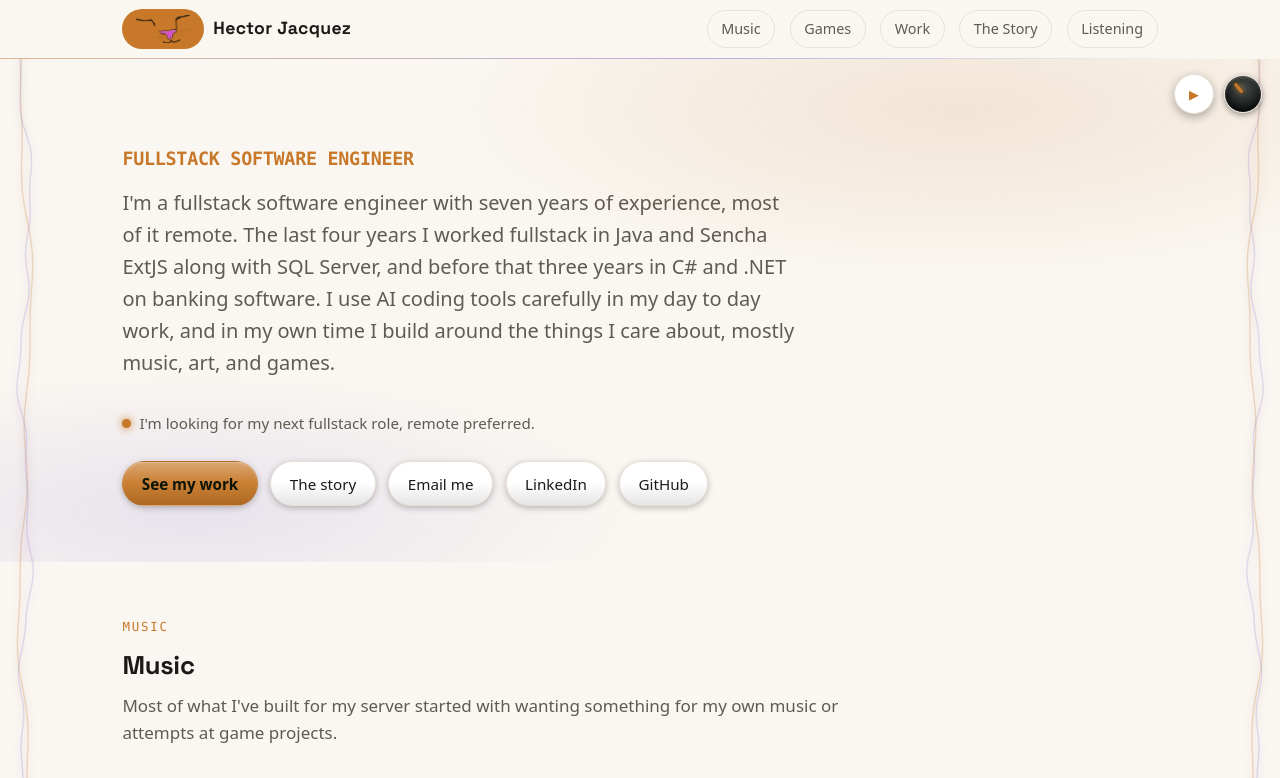
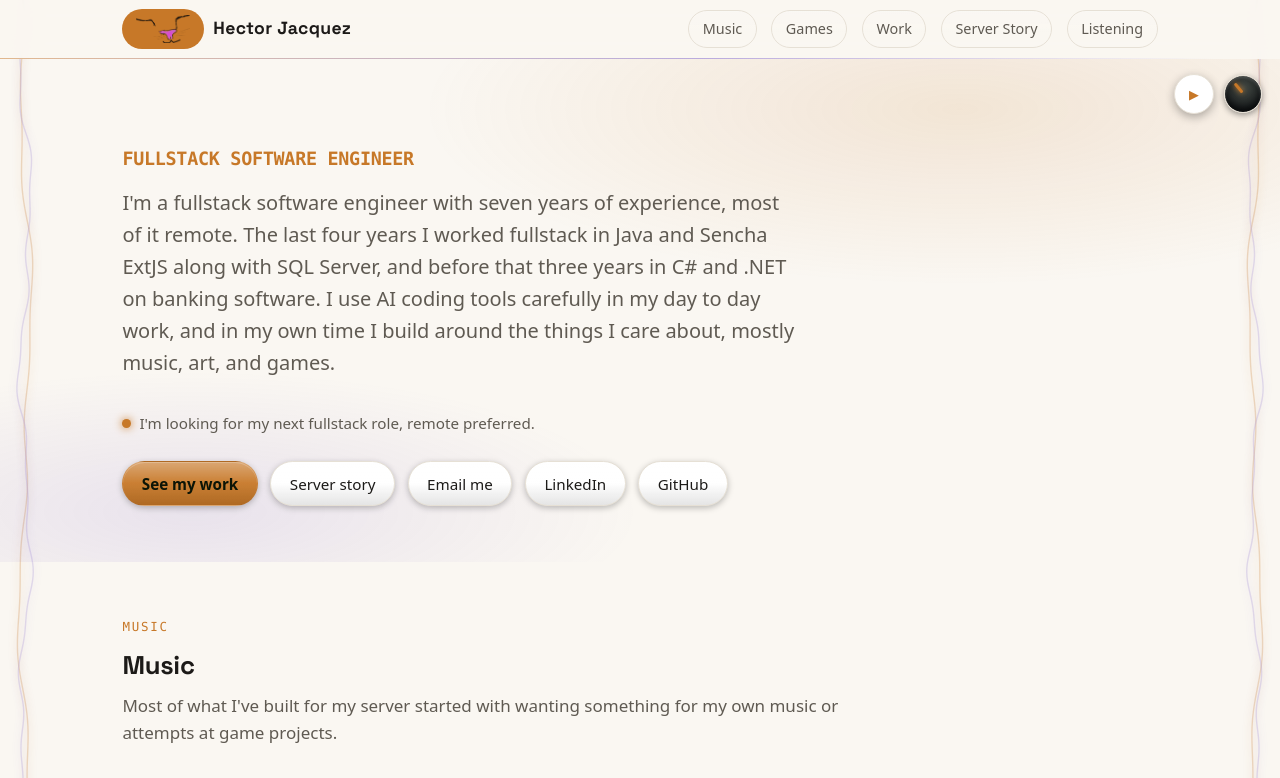
Before and after one commit to HectorJacquez/HectorJacquez.github.io, a React (Vite) app: page /#/ in a window 1280 px wide. Shown: the top 778 px of the page. Built offline with nearby package versions, Linux system fonts and the light colour scheme.

Commit message:
rename The Story to Server Story across nav, footer, and home page

```diff
--- a/src/App.tsx
+++ b/src/App.tsx
@@ -12,7 +12,7 @@ function Footer() {
       <div className="wrap">
         <span>© 2026 Hector Jacquez · <span style={{ fontFamily: 'var(--mono)', fontSize: '0.8em', color: 'var(--ink-faint)' }}>v.1</span></span>
         <a href="https://github.com/HectorJacquez">GitHub</a>
-        <Link to="/story">The Story</Link>
+        <Link to="/story">Server Story</Link>
         <Link to="/listening">Listening</Link>
       </div>
     </footer>
--- a/src/components/Nav.tsx
+++ b/src/components/Nav.tsx
@@ -40,7 +40,7 @@ export function Nav() {
           <a className="item" href="#music" onClick={section('music')}>Music</a>
           <a className="item" href="#games" onClick={section('games')}>Games</a>
           <a className="item" href="#work" onClick={section('work')}>Work</a>
-          <Link className="item" to="/story" onClick={close}>The Story</Link>
+          <Link className="item" to="/story" onClick={close}>Server Story</Link>
           <Link className="item" to="/listening" onClick={close}>Listening</Link>
         </div>
       </div>
--- a/src/pages/Home.tsx
+++ b/src/pages/Home.tsx
@@ -34,7 +34,7 @@ export function Home() {
             <p className="openwork">I'm looking for my next fullstack role, remote preferred.</p>
             <div className="cta-row">
               <a className="btn primary" href="#music" onClick={toMusic}>See my work</a>
-              <Link className="btn" to="/story">The story</Link>
+              <Link className="btn" to="/story">Server story</Link>
               <a className="btn" href="mailto:hector.jacquez@outlook.com">Email me</a>
               <a className="btn" href="https://www.linkedin.com/in/hector-jacquez-a13829141">LinkedIn</a>
               <a className="btn" href="https://github.com/HectorJacquez">GitHub</a>
@@ -69,7 +69,7 @@ export function Home() {
       </div></section>
 
       <section><div className="wrap">
-        <div className="kicker">The Story</div>
+        <div className="kicker">Server Story</div>
         <h2>How wanting my own Spotify turned into all of this</h2>
         <p className="sub">I just wanted my own music instead of Spotify, and it got a little out of hand.</p>
         <div className="teaser">
```
Also changed, not shown: 2 other files (tests, documents, lock files or other folders).
